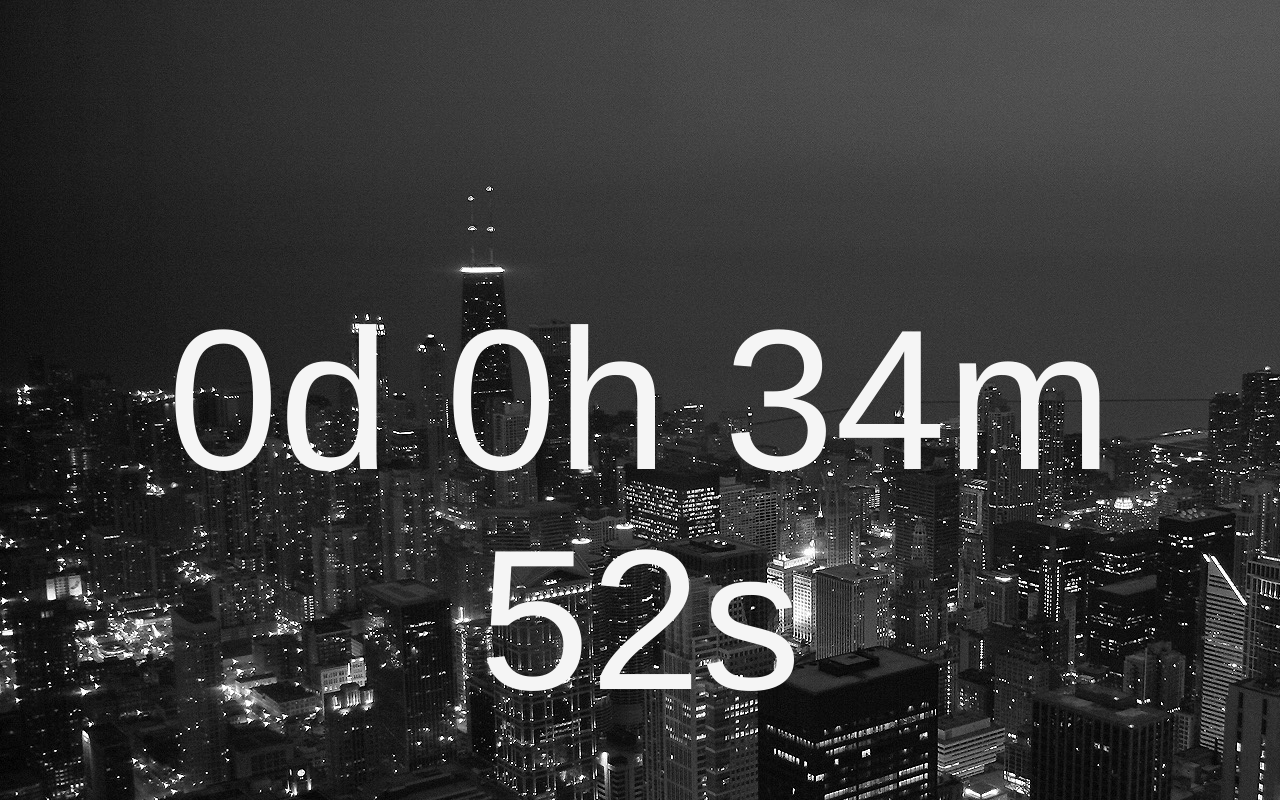
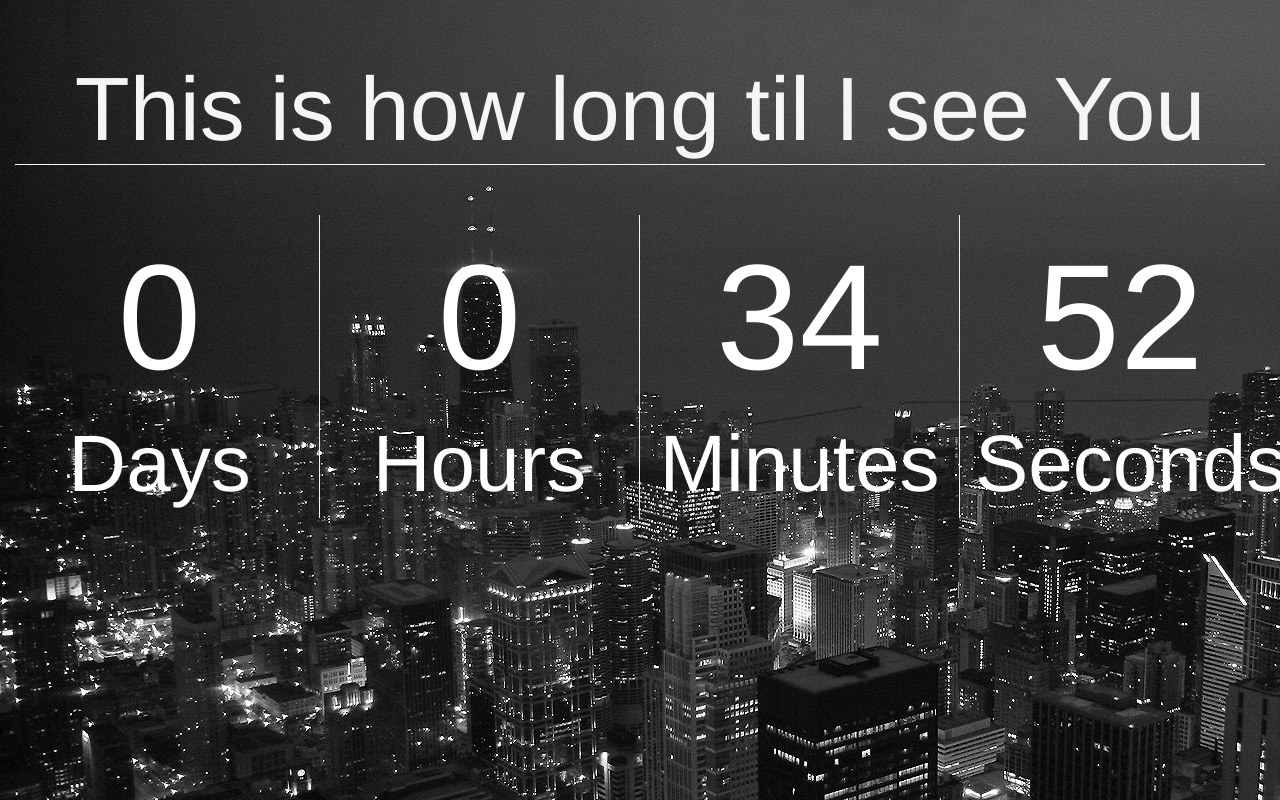
Before and after one commit to tvand08/Countdown, a plain HTML site: page index.html in a window 1280 px wide. Drawn offline with Linux system fonts and the light colour scheme.

Commit message:
finished up

```diff
--- a/index.css
+++ b/index.css
@@ -11,3 +11,28 @@ body{
     font-size: 200px;
     padding-top: 270px;
 }
+
+.clock >div > h1{
+    color: white;
+    font-size: 150px;
+}
+.clock >div > h2{
+    color: white;
+    font-size: 80px;
+}
+.header >h1 {
+    color: whitesmoke;
+    font-size: 90px;
+    padding-bottom: 5px;
+    border-bottom: solid thin whitesmoke;
+}
+.header{
+    padding-top: 40px;
+    margin-bottom: 40px;
+}
+.clock > div{
+    border-right: thin whitesmoke solid;
+}
+.clock >div:last-child{
+    border-right: none;
+}
--- a/index.html
+++ b/index.html
@@ -9,7 +9,29 @@
 <body>
 <!-- Display the countdown timer in an element -->
 <div class="container-fluid" id="bigImg">
-        <h1 class="text-center"  id="demo"></h1>
+    <div class="row">
+        <div class="header col-lg-12">
+            <h1 class="text-center">This is how long til I see You</h1>
+        </div>
+    </div>
+        <div class="row clock">
+            <div class="col-lg-3">
+                <h1 class="text-center"  id="days">0</h1>
+                <h2 class="text-center">Days</h2>
+            </div>
+            <div class="col-lg-3">
+                <h1 class="text-center"  id="hours">0</h1>
+                <h2 class="text-center">Hours</h2>
+            </div>
+            <div class="col-lg-3">
+                <h1 class="text-center"  id="minutes">0</h1>
+                <h2 class="text-center">Minutes</h2>
+            </div>
+            <div class="col-lg-3">
+                <h1 class="text-center"  id="seconds">0</h1>
+                <h2 class="text-center">Seconds</h2>
+            </div>
+        </div>
 </div>
 <script>
     // Set the date we're counting down to
@@ -31,9 +53,10 @@
         var seconds = Math.floor((distance % (1000 * 60)) / 1000);
 
         // Display the result in the element with id="demo"
-        document.getElementById("demo").innerHTML = days + "d " + hours + "h "
-            + minutes + "m " + seconds + "s ";
-
+        document.getElementById("days").innerHTML = days;
+        document.getElementById("hours").innerHTML = hours;
+        document.getElementById("minutes").innerHTML = minutes;
+        document.getElementById("seconds").innerHTML = seconds;
         // If the count down is finished, write some text
         if (distance < 0) {
             clearInterval(x);
```
